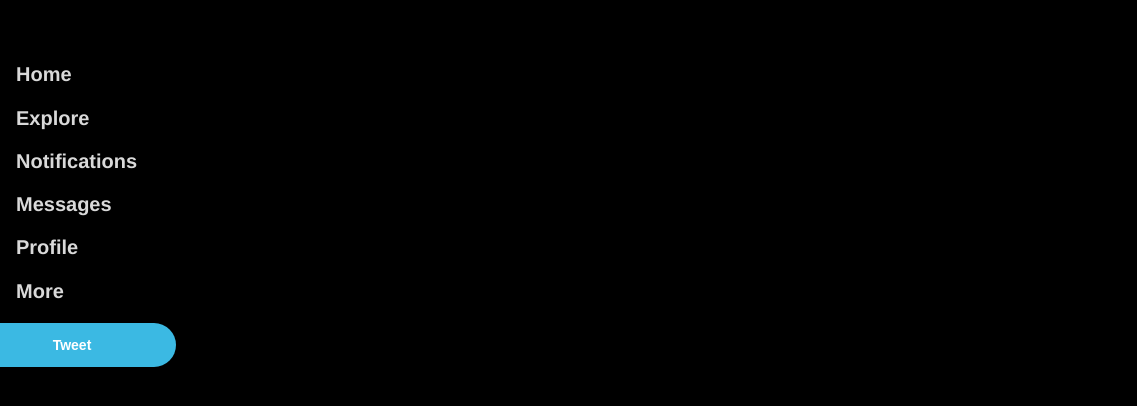
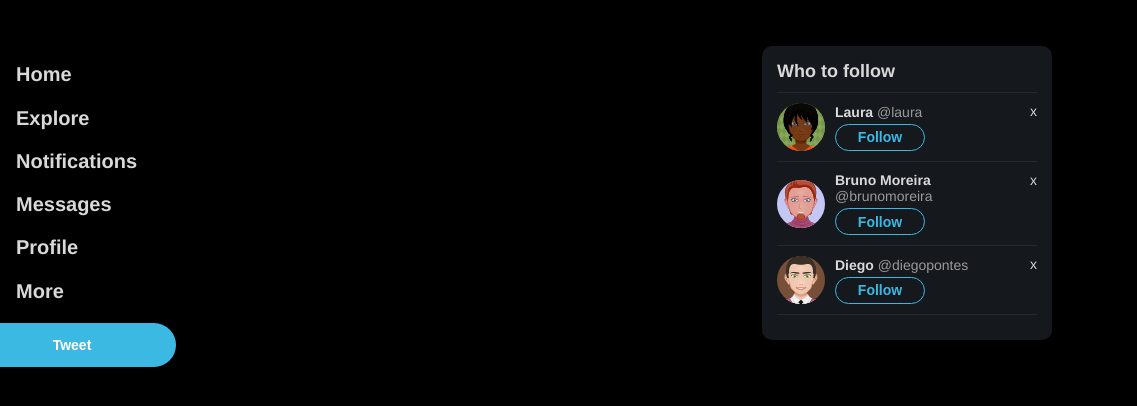
Before and after one commit to annemoraes/twitter-interface, a plain HTML site: page index.html in a window 1280 px wide. Shown: the full height of the page, 143-1280 px from the left. Drawn offline with Linux system fonts and the light colour scheme.

Commit message:
seção de sugestões para seguir

```diff
--- a/index.html
+++ b/index.html
@@ -23,11 +23,55 @@
         </ul>
       </nav>
     </aside>
+
     <section class="timeline">
       timeline
     </section>
+
     <aside class="trend">
-      trending
+      <div class="trending">
+        <strong>What is happening</strong>
+        <ul>
+          <li></li>
+        </ul>
+      </div>
+      <div class="follow">
+        <div class="title">
+          <strong>Who to follow</strong>
+        </div>
+        <ul>
+          <li>
+            <div class="profile">
+              <img src="/images/avatar-1.svg" alt="Avatar-1">
+              <div class="info">
+                <strong>Laura <span>@laura</span></strong>
+                <button>Follow</button>
+              </div>
+            </div>
+            <a href="">x</a>
+          </li>
+          <li>
+            <div class="profile">
+              <img src="/images/avatar-2.svg" alt="Avatar-2">
+              <div class="info">
+                <strong>Bruno Moreira <span>@brunomoreira</span></strong>
+                <button>Follow</button>
+              </div>
+            </div>
+            <a href="">x</a>
+          </li>
+          <li>
+            <div class="profile">
+              <img src="/images/avatar-3.svg" alt="Avatar-3">
+              <div class="info">
+                <strong>Diego <span>@diegopontes</span></strong>
+                <button>Follow</button>
+              </div>
+            </div>
+            <a href="">x</a>
+          </li>
+        </ul>
+      </div>
     </aside>
   </div>
 </body>
--- a/styles.css
+++ b/styles.css
@@ -79,3 +79,96 @@
 div.wrapper-content aside.menu nav ul li img{
   margin-right: 20px;
 }
+
+div.wrapper-content .timeline{
+  flex-grow: 1;
+}
+
+div.wrapper-content aside.trend{
+  width: 290px;
+  margin-top: 10px;
+}
+
+div.wrapper-content aside.trend .follow{
+  background: #15181C;
+  padding: 15px;
+  border-radius: 10px;
+}
+
+div.wrapper-content aside.trend .follow .title{
+  display: flex;
+  align-items: baseline;
+  border-bottom: 1px solid rgba(56, 56, 55, 0.5);
+  padding-bottom: 10px;
+  margin-bottom: 10px;
+}
+
+div.wrapper-content aside.trend .follow strong{
+  font-size: 18px;
+  color:  #D9D9D9;
+}
+
+div.wrapper-content aside.trend .follow ul{
+  list-style: none;
+  margin-top: 10px;
+}
+
+div.wrapper-content aside.trend .follow ul li{
+  display: flex;
+  justify-content: space-between;
+  border-bottom: 1px solid rgba(56, 56, 55, 0.5);
+  padding-bottom: 10px;
+  margin-bottom: 10px;
+}
+
+div.wrapper-content aside.trend .follow ul li .profile{
+  align-items: center;
+  display: flex;
+}
+
+div.wrapper-content aside.trend .follow ul li .profile img{
+  width: 48px;
+  height: 48px;
+  border-radius: 50%;
+}
+
+div.wrapper-content aside.trend .follow ul li .profile .info{
+  margin-left: 10px;
+  display: flex;
+  flex-direction: column;
+}
+
+div.wrapper-content aside.trend .follow ul li .profile .info strong{
+  font-size: 14px;
+  color: #D9D9D9;
+}
+
+div.wrapper-content aside.trend .follow ul li .profile .info strong span{
+  font-weight: normal;
+  color: #9A9A9A;
+}
+
+div.wrapper-content aside.trend .follow ul li .profile .info button{
+  height: 27px;
+  margin-top: 4px;
+  display: flex;
+  align-items: center;
+  justify-content: center;
+  background-color: #15181C;
+  width: 90px;
+  font-weight: bold;
+  font-size: 14px;
+  color: #3bb9e3;
+  border: 1px solid #3bb9e3;
+  border-radius: 16px;
+}
+
+div.wrapper-content aside.trend .follow ul li .profile .info button:hover{
+  opacity: 60%;
+}
+
+div.wrapper-content aside.trend .follow ul li > a{
+  color: #ccd5dd;
+  text-decoration: none;
+  font-size: 14px;
+}
```
Also changed, not shown: images/avatar-1.svg (added), images/avatar-2.svg (added), images/avatar-3.svg (added).
